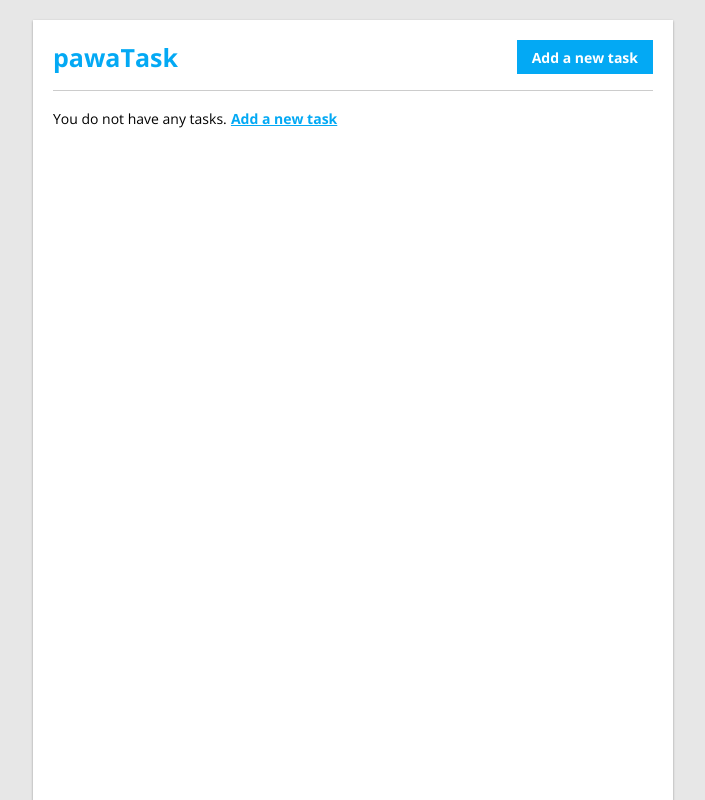
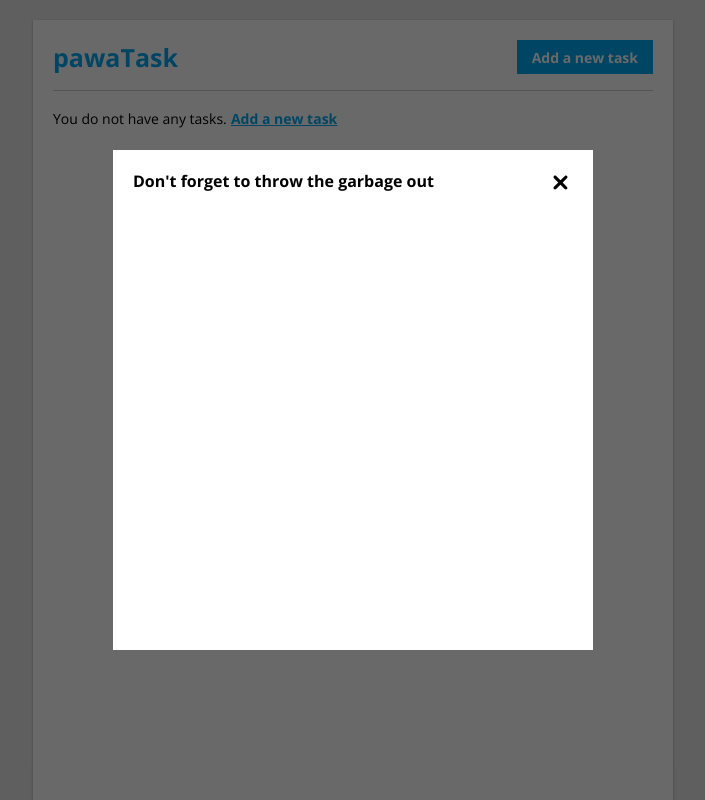
Before and after one commit to nikitaviira/pawaTask, a Vue app in the folder frontend/: page / in a window 1280 px wide. Both pictures are taken after a click on the button "Add a new task". Shown: the whole page, without its empty margins (287-992 px from the left). Built offline with nearby package versions, Linux system fonts and the light colour scheme.

Commit message:
add modal window

```diff
--- a/frontend/src/assets/global.scss
+++ b/frontend/src/assets/global.scss
@@ -14,6 +14,10 @@ html, body, #app {
   box-sizing: border-box;
 }
 
+p {
+  margin: 0;
+}
+
 input, button {
   all: unset;
 }
--- /dev/null
+++ b/frontend/src/components/icons/CloseIcon.vue
@@ -0,0 +1,11 @@
+<template>
+  <svg
+    fill="#000000"
+    width="25px"
+    height="25px"
+    viewBox="0 0 32 32"
+    xmlns="http://www.w3.org/2000/svg"
+  >
+    <path d="M18.8,16l5.5-5.5c0.8-0.8,0.8-2,0-2.8l0,0C24,7.3,23.5,7,23,7c-0.5,0-1,0.2-1.4,0.6L16,13.2l-5.5-5.5  c-0.8-0.8-2.1-0.8-2.8,0C7.3,8,7,8.5,7,9.1s0.2,1,0.6,1.4l5.5,5.5l-5.5,5.5C7.3,21.9,7,22.4,7,23c0,0.5,0.2,1,0.6,1.4  C8,24.8,8.5,25,9,25c0.5,0,1-0.2,1.4-0.6l5.5-5.5l5.5,5.5c0.8,0.8,2.1,0.8,2.8,0c0.8-0.8,0.8-2.1,0-2.8L18.8,16z"/>
+  </svg>
+</template>
--- /dev/null
+++ b/frontend/src/components/modal/Modal.vue
@@ -0,0 +1,161 @@
+<template>
+  <Teleport to="body">
+    <Transition
+      @enter="enter"
+      @after-leave="afterLeave"
+    >
+      <div
+        v-if="show"
+        class="modal-wrapper"
+      >
+        <div
+          ref="modalRef"
+          class="modal-content"
+        >
+          <div class="modal-header">
+            <p class="title">
+              {{ title }}
+            </p>
+            <CloseIcon
+              class="close-btn"
+              @click="closeModal"
+            />
+          </div>
+        </div>
+      </div>
+    </Transition>
+  </Teleport>
+</template>
+
+<script setup lang="ts">
+  import { onClickOutside, onKeyStroke, useMediaQuery } from '@vueuse/core';
+  import { ref, watch } from 'vue';
+  import CloseIcon from '@/components/icons/CloseIcon.vue';
+
+  const props = defineProps<{
+    show: boolean,
+    title: string
+  }>();
+  const emit = defineEmits<{ (e: 'closed'): void }>();
+  const isMobile = useMediaQuery('(max-width: 550px)');
+  const modalRef = ref<HTMLElement | null>(null);
+
+  watch(() => props.show, (show) => {
+    if (show) {
+      document.documentElement.style.overflow = 'hidden';
+    }
+  });
+
+  onClickOutside(modalRef, () => {
+    closeModal();
+  });
+
+  onKeyStroke('Escape', () => {
+    closeModal();
+  });
+
+  function enter() {
+    if (isMobile.value) {
+      modalRef.value?.classList.add('slide-in');
+    }
+  }
+
+  function afterLeave() {
+    document.documentElement.style.overflow = '';
+  }
+
+  function closeModal() {
+    emit('closed');
+    if (isMobile.value) {
+      modalRef.value?.classList.add('slide-out');
+    }
+  }
+</script>
+
+<style scoped lang="scss">
+  .modal-wrapper {
+    position: absolute;
+    pointer-events: auto;
+    z-index: 9999;
+    top: 0;
+    left: 0;
+    width: 100%;
+    height: 100%;
+    display: flex;
+    justify-content: center;
+    align-items: center;
+    background: #00000096;
+
+    .modal-content {
+      width: 480px;
+      height: 500px;
+      background: white;
+
+      .modal-header {
+        padding-left: 20px;
+        padding-right: 20px;
+        padding-top: 20px;
+        display: flex;
+        justify-content: space-between;
+        gap: 20px;
+
+        .close-btn {
+          cursor: pointer;
+        }
+
+        .title {
+          font-weight: bold;
+        }
+      }
+
+      &.slide-in {
+        animation: slideIn 0.5s ease forwards;
+      }
+
+      &.slide-out {
+        animation: slideOut 0.3s ease forwards;
+      }
+    }
+
+    @media screen and (max-width: 550px) {
+      align-items: end;
+
+      .modal-content {
+        width: 100%;
+      }
+
+      .modal-header, .modal-content {
+        border-top-left-radius: 30px;
+        border-top-right-radius: 30px;
+      }
+    }
+  }
+
+  @keyframes slideIn {
+    from {
+      transform: translateY(100%);
+    }
+    to {
+      transform: translateY(0);
+    }
+  }
+
+  @keyframes slideOut {
+    from {
+      transform: translateY(0%);
+    }
+    to {
+      transform: translateY(100%);
+    }
+  }
+
+  .v-enter-active,
+  .v-leave-active {
+    transition: opacity 0.3s ease;
+  }
+
+  .v-enter-from,
+  .v-leave-to {
+    opacity: 0;
+  }
+</style>
--- a/frontend/src/views/Tasks.vue
+++ b/frontend/src/views/Tasks.vue
@@ -4,17 +4,28 @@
       <p class="brand">
         pawaTask
       </p>
-      <button class="add-task">
+      <button
+        class="add-task"
+        @click="showAddTaskModal = true"
+      >
         Add a new task
       </button>
     </div>
     <hr>
     <span>You do not have any tasks.</span> <span class="add-task-link">Add a new task</span>
   </div>
+  <Modal
+    :show="showAddTaskModal"
+    title="Don't forget to throw the garbage out"
+    @closed="showAddTaskModal = false"
+  />
 </template>
 
 <script setup lang="ts">
+  import Modal from '@/components/modal/Modal.vue';
+  import { ref } from 'vue';
 
+  const showAddTaskModal = ref(false);
 </script>
 
 <style lang="scss" scoped>
```
Also changed, not shown: frontend/package.json (+5 -4 lines), frontend/src/components/auth/InputWrapper.vue (indentation only), frontend/src/views/Auth.vue (indentation only), frontend/src/views/PageNotFound.vue (indentation only), 1 other file (tests, documents, lock files or other folders).
